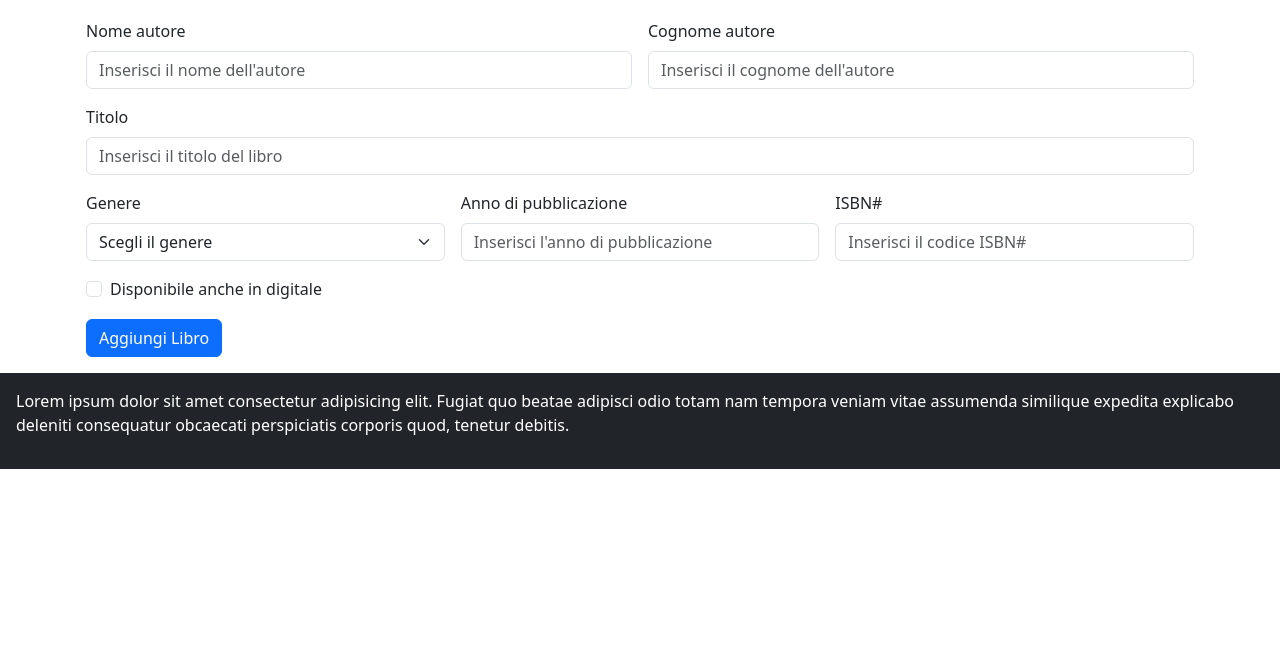
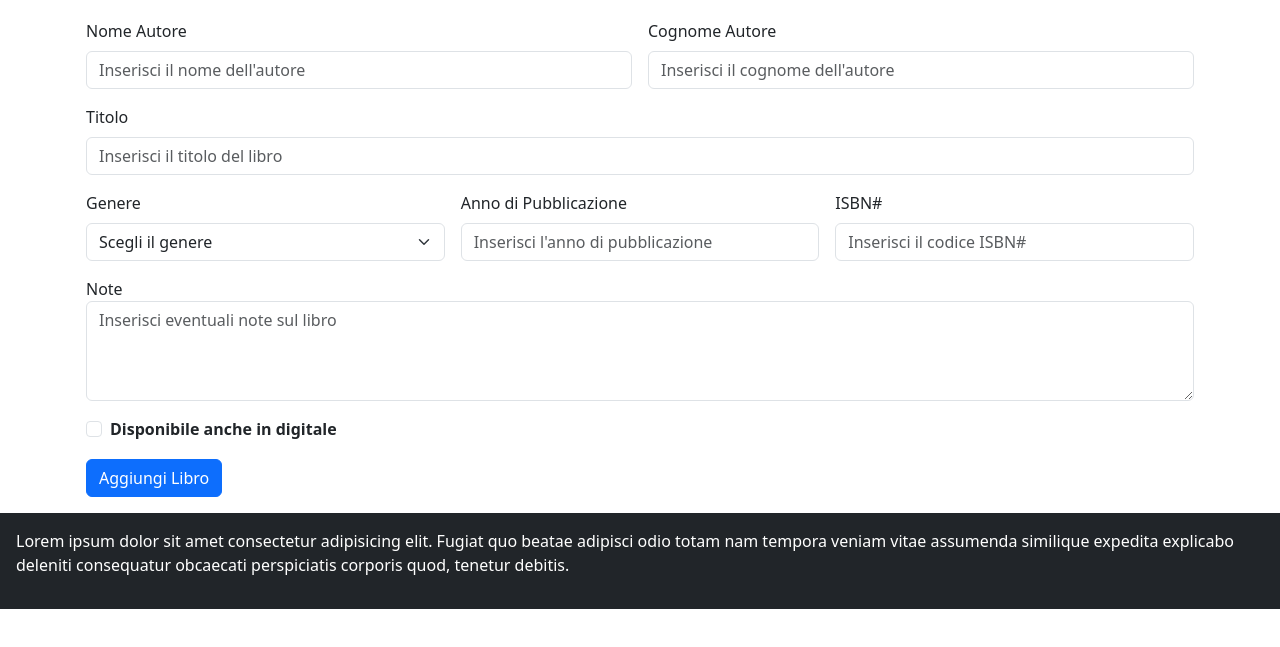
Before and after one commit to mattiapennisi/html-css-bootstrap-dashboard, a plain HTML site: page add-book.html in a window 1280 px wide. Shown: the part 145-792 px from the top of the page. Drawn offline with nearby package versions, Linux system fonts and the light colour scheme.

Commit message:
add textarea to form

```diff
--- a/add-book.html
+++ b/add-book.html
@@ -52,11 +52,11 @@
             <form class="row g-3">
                 <h1>Nuovo Libro</h1>
                 <div class="col-6">
-                  <label for="inputName" class="form-label">Nome autore</label>
+                  <label for="inputName" class="form-label">Nome Autore</label>
                   <input type="text" class="form-control" id="inputName" placeholder="Inserisci il nome dell'autore" required>
                 </div>
                 <div class="col-6">
-                  <label for="inputCognome" class="form-label">Cognome autore</label>
+                  <label for="inputCognome" class="form-label">Cognome Autore</label>
                   <input type="text" class="form-control" id="inputCognome" placeholder="Inserisci il cognome dell'autore">
                 </div>
                 <div class="col-12">
@@ -71,7 +71,7 @@
                   </select>
                 </div>
                 <div class="col-md-4">
-                  <label for="inputCity" class="form-label">Anno di pubblicazione</label>
+                  <label for="inputCity" class="form-label">Anno di Pubblicazione</label>
                   <input type="text" class="form-control" id="inputCity" placeholder="Inserisci l'anno di pubblicazione">
                 </div>
                 <div class="col-md-4">
@@ -79,9 +79,14 @@
                   <input type="text" class="form-control" id="inputZip" placeholder="Inserisci il codice ISBN#">
                 </div>
                 <div class="col-12">
+                    <label for="floatingTextarea2">Note</label>
+                    <textarea class="form-control" placeholder="Inserisci eventuali note sul libro" id="floatingTextarea2" style="height: 100px"></textarea>
+                </div>
+
+                <div class="col-12">
                   <div class="form-check">
                     <input class="form-check-input" type="checkbox" id="gridCheck">
-                    <label class="form-check-label" for="gridCheck">
+                    <label class="form-check-label fw-semibold" for="gridCheck">
                       Disponibile anche in digitale
                     </label>
                   </div>
```
